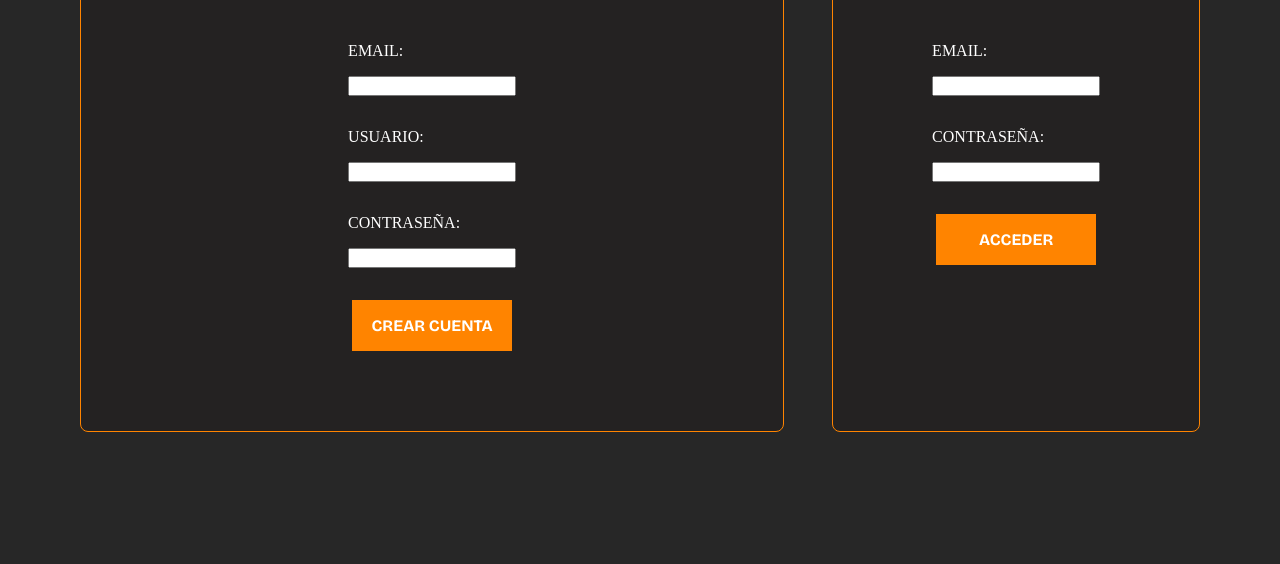
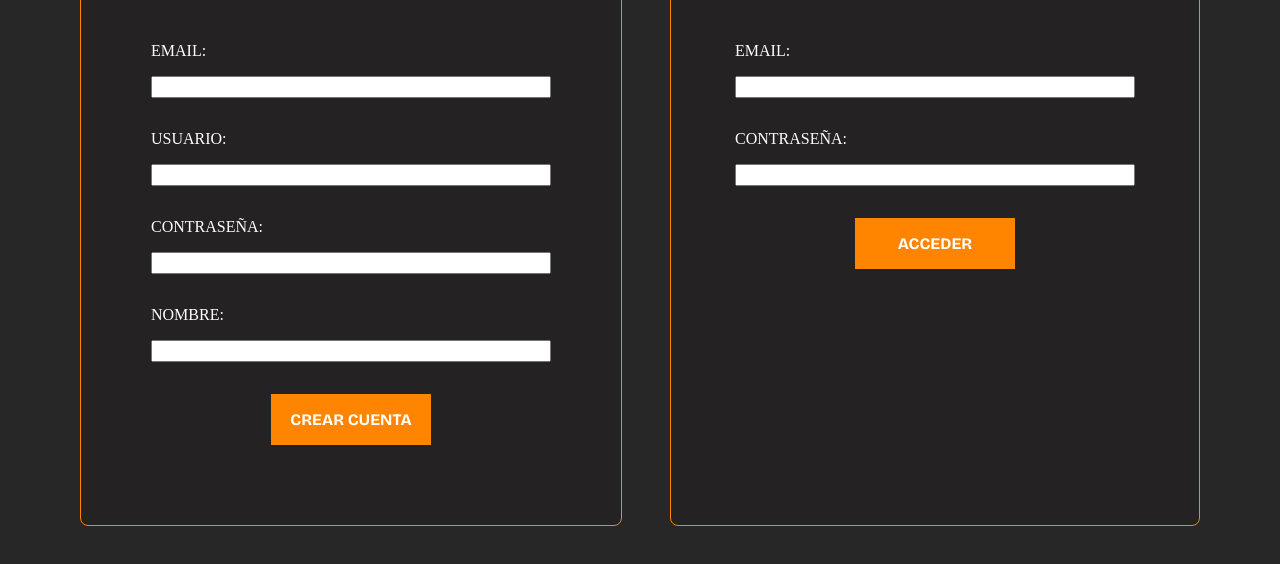
Before and after one commit to Ronaldo14715/Proyecto-Desarrollo-Web, a plain HTML site: page page/login.html in a window 1280 px wide. Shown: the part 272-836 px from the top of the page. Before the commit the page ends 800 px from the top, so only its background shows below. Drawn offline with Linux system fonts and the light colour scheme; a web font is replaced by a local one.

Commit message:
login terminado

```diff
--- a/css/estilos.css
+++ b/css/estilos.css
@@ -36,14 +36,14 @@ body{
     display: flex;
     justify-content: flex-end;
 }
-.main-nav > ul{
+.main-nav ul{
     display: flex;
     gap: 1rem;
     flex-wrap: wrap;
     list-style-type: none;
 
 }
-.main-nav > ul > li > a{
+.main-nav ul li a{
     text-decoration: none;
     font-size: 0.8rem;
     display: flex;
@@ -51,7 +51,7 @@ body{
     height: 100%;
     font-family: "Dela Gothic One";
 }
-.main-nav > ul > li > a:hover{
+.main-nav ul li a:hover{
     color: #FF8400;
     height: 100%;
 }
@@ -92,17 +92,24 @@ body{
     padding: 2rem;
 }
 .form-logIn, .form-signIn{
-    width: 100%;
     padding: 2rem;
     display: flex;
     justify-content: center;
 }
-.form-signIn input, .form-logIn input, .form-logIn label, .form-signIn label {
-    color: #ffffff;
+.form-logIn label, .form-signIn label {
+    color: #FFFFFF;
     font-family: "Dela Gothic One";
     display: block;
     width: 100%;
     margin-bottom: 1rem;
+}
+.form-signIn input, .form-logIn input{
+    color: #111111;
+    font-family: "Dela Gothic One";
+    display: block;
+    width: 100%;
+    margin-bottom: 1rem;
+    font-size: 1rem;
 }
 .title-signIn, .title-logIn {
     margin: 2rem 0;
@@ -112,6 +119,7 @@ body{
     display: flex;
     flex-direction: column;
     margin-bottom: 1rem;
+    width: 25rem;
 }
 .form-group input[type="button"] {
     margin: 0 auto;
--- a/page/login.html
+++ b/page/login.html
@@ -44,6 +44,10 @@
                             <input type="password" id="passwordSignIn" name="passwordSignIn" required>
                         </div>
                         <div class="form-group">
+                            <label for="nombreSingIn">NOMBRE:</label>
+                            <input type="text" id="nombreSingIn" name="nombreSingIn" required>
+                        </div>
+                        <div class="form-group">
                             <input type="button" required value="CREAR CUENTA">
                         </div>
                     </form>
```
